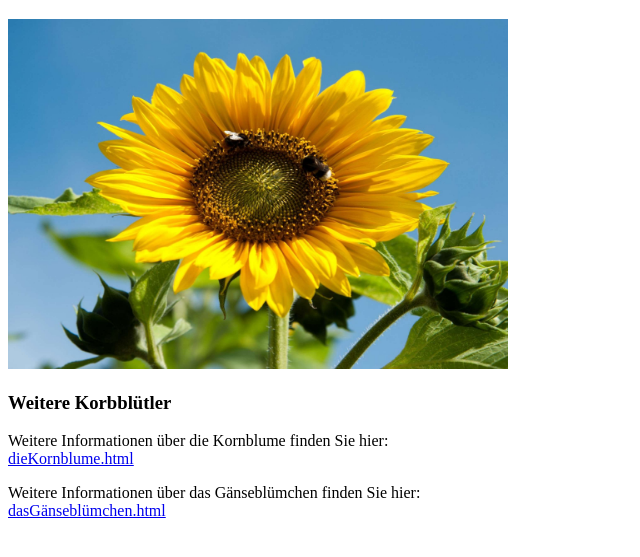
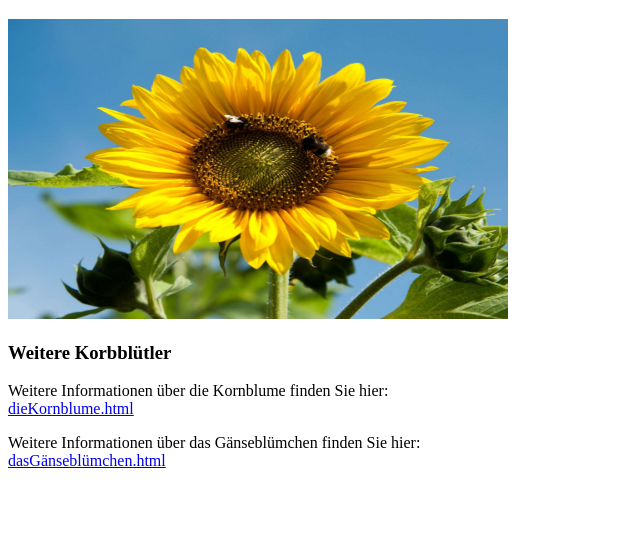
Before and after one commit to MagdalenaNitz/EIA1_WiSe23, a plain HTML site: page dieSonnenblume.html in a window 1280 px wide. Shown: the part 61-618 px from the top of the page, without its empty margins (0-640 px from the left). Drawn offline with Linux system fonts and the light colour scheme.

Commit message:
L02_DieFamilieDerKorbblütler

```diff
--- a/dieSonnenblume.html
+++ b/dieSonnenblume.html
@@ -9,7 +9,7 @@
     <main>
     <h1> Die Sonnenblume</h1>
     <p></p>
-    <img src="Sonnenblume.jpeg" alt="Sonnenblume" style="width: 500px;height: 350px;"></img>
+    <img src="Sonnenblume.jpeg" alt="Die Sonnenblume" style="width: 500px;height: 300px;"></img>
     </main>
 </body>
 <h3>Weitere Korbblütler</h3>
```
